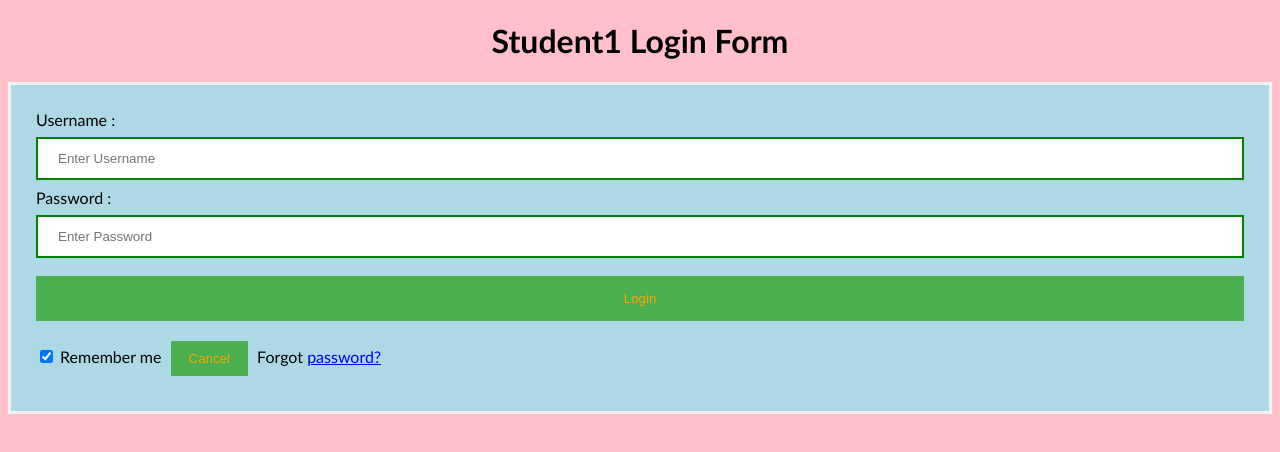
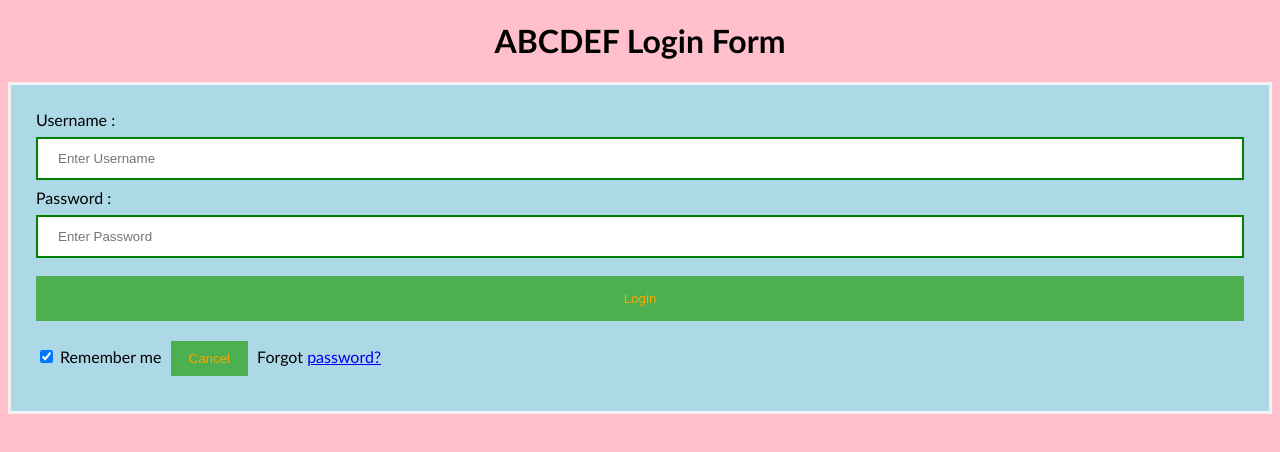
Before and after one commit to nirajvishwakarma/keel-prac, a plain HTML site: page index.html in a window 1280 px wide. Drawn offline with Linux system fonts and the light colour scheme.

Commit message:
index.html

```diff
--- a/index.html
+++ b/index.html
@@ -45,7 +45,7 @@ button {
 </style>
 </head>
 <body>
-    <center> <h1> Student1 Login Form </h1> </center>
+    <center> <h1> ABCDEF Login Form </h1> </center>
     <form>
         <div class="container">
             <label>Username : </label>
```
